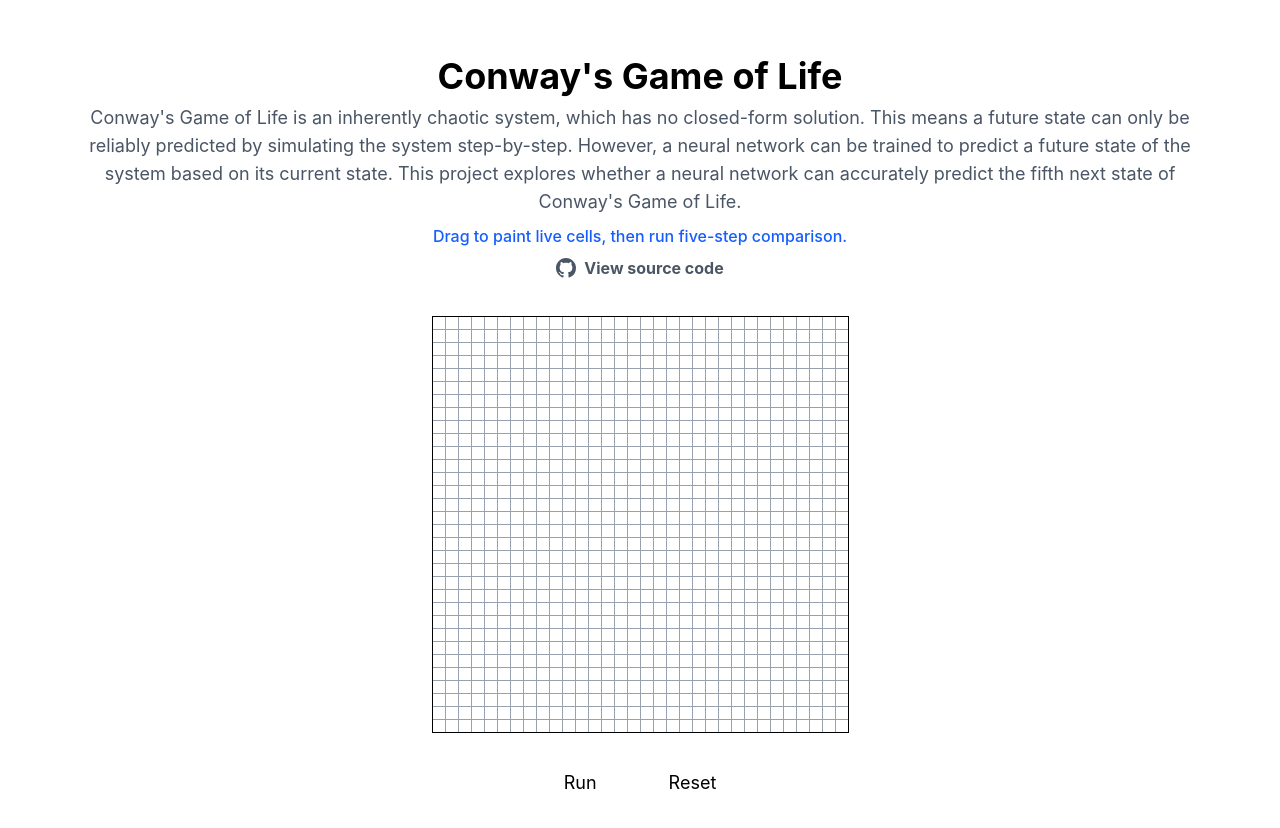
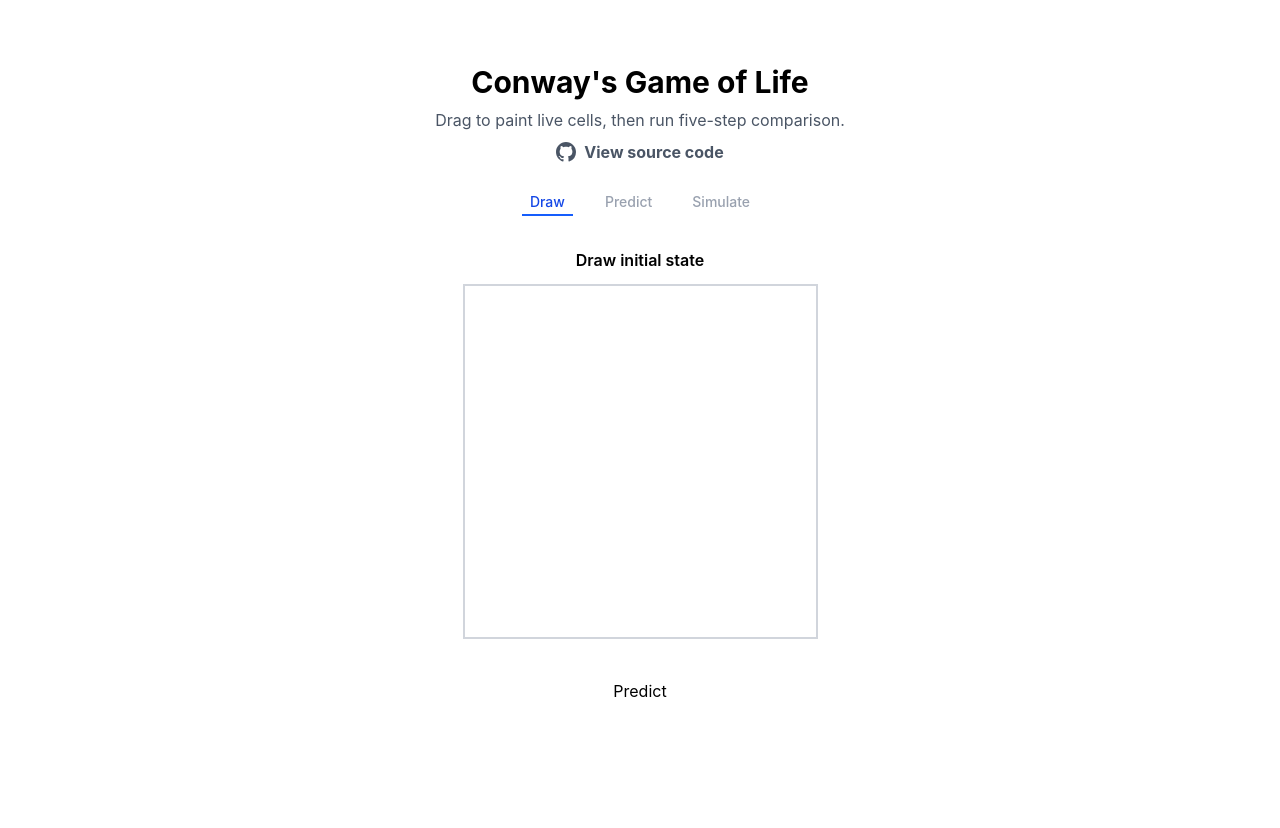
Before and after one commit to MikaVohl/game-of-life-CNN, a React (Vite) app in the folder frontend/: page / in a window 1280 px wide. Shown: the top 828 px of the page. After the commit the page ends 800 px from the top, so only its background shows below. Built offline with nearby package versions, Linux system fonts and the light colour scheme; no server answers.

Commit message:
Updated style

```diff
--- a/frontend/src/App.tsx
+++ b/frontend/src/App.tsx
@@ -1,32 +1,30 @@
-import { useState, useEffect, useRef } from "react";
+import { useState, useEffect, useRef, ChangeEvent, useMemo } from "react";
 import "./App.css";
 
-// Types & constants
+type Grid = number[][];
+const SIZE = 32;
+const STEPS = 5;
+const SIM_DELAY = 650;
+const API = import.meta.env.VITE_API_URL;
 
-type Grid = number[][];
-const GRID_SIZE = 32;
-const STEPS = 5;
-const SIM_RATE = 650
-const API_URL = import.meta.env.VITE_API_URL
-
-// UI helpers
-
-function GridBoard({
+function LifeGrid({
   grid,
-  cell = 8,
-  clickable = false,
-  onCellDown,
-  onCellEnter,
+  cell = 10,
+  interactive = false,
+  dimmed = false,
+  onDown,
+  onEnter,
 }: {
   grid: Grid;
   cell?: number;
-  clickable?: boolean;
-  onCellDown?: (r: number, c: number) => void;
-  onCellEnter?: (r: number, c: number) => void;
+  interactive?: boolean;
+  dimmed?: boolean;
+  onDown?: (r: number, c: number) => void;
+  onEnter?: (r: number, c: number) => void;
 }) {
   return (
     <div
-      className="inline-grid gap-[1px] bg-gray-400 border border-black"
+      className={`inline-grid gap-[1px] border border-2 border-gray-300 ${dimmed && "opacity-60"}`}
       style={{ gridTemplateColumns: `repeat(${grid.length}, ${cell}px)` }}
     >
       {grid.map((row, r) =>
@@ -34,11 +32,9 @@ function GridBoard({
           <div
             key={`${r}-${c}`}
             style={{ width: cell, height: cell }}
-            className={`${v ? "bg-blue-600" : "bg-white"} ${
-              clickable ? "cursor-pointer" : ""
-            }`}
-            onMouseDown={() => clickable && onCellDown?.(r, c)}
-            onMouseEnter={() => clickable && onCellEnter?.(r, c)}
+            className={v ? "bg-blue-600" : "bg-white"}
+            onMouseDown={() => interactive && onDown?.(r, c)}
+            onMouseEnter={() => interactive && onEnter?.(r, c)}
           />
         ))
       )}
@@ -46,141 +42,154 @@ function GridBoard({
   );
 }
 
-function ProgressBar({ value, max }: { value: number; max: number }) {
-  const pct = (value / max) * 100;
+function Card({ title, children, placeholder }: { title: string; children?: React.ReactNode; placeholder?: string }) {
   return (
-    <div className="mx-auto h-2 w-64 overflow-hidden rounded bg-gray-200">
-      <div
-        className="h-full bg-blue-500 transition-all duration-300"
-        style={{ width: `${pct}%` }}
-      />
+    <div className="flex flex-col items-center rounded-lg bg-white p-4 min-w-[340px]">
+      <h3 className="mb-3 font-semibold">{title}</h3>
+      {children ?? <span className="text-gray-400 italic">{placeholder}</span>}
     </div>
   );
 }
 
-function ComparisonCard({ title, children }: { title: string; children: React.ReactNode }) {
+function StepBar({ step }: { step: number }) {
+  const steps = ["Draw", "Predict", "Simulate"];
   return (
-    <div className="bg-white p-4">
-      <h2 className="mb-2 text-center font-semibold">{title}</h2>
-      <div className="flex justify-center">{children}</div>
-    </div>
+    <ol className="flex justify-center gap-6 text-sm font-medium mb-4">
+      {steps.map((s, i) => (
+        <li
+          key={s}
+          className={`px-2 pb-[2px] border-b-2 ${i === step ? "border-blue-600 text-blue-700" : "border-transparent text-gray-400"}`}
+        >
+          {s}
+        </li>
+      ))}
+    </ol>
   );
 }
 
-// Main component
+export default function App() {
+  type Stage = 0 | 1 | 2;
+  const empty = (): Grid => Array.from({ length: SIZE }, () => Array(SIZE).fill(0));
 
-export default function App() {
-  const [grid, setGrid] = useState<Grid>(
-    Array.from({ length: GRID_SIZE }, () => Array(GRID_SIZE).fill(0))
-  );
-  const [simulations, setSimulations] = useState<Grid[]>([]);
+  const [stage, setStage] = useState<Stage>(0);
+  const [grid, setGrid] = useState<Grid>(empty());
   const [prediction, setPrediction] = useState<Grid | null>(null);
-  const [stepIndex, setStepIndex] = useState(-1);
-  const [loading, setLoading] = useState(false);
-  const [isRunning, setIsRunning] = useState(false);
+  const [frames, setFrames] = useState<Grid[]>([]);
+  const [idx, setIdx] = useState(-1);
+  const [autoPlay, setAutoPlay] = useState(false);
+  const [busy, setBusy] = useState(false);
+  const [error, setError] = useState("");
 
-  // track dragging state
-  const dragging = useRef(false);
-  const dragValue = useRef(1);
-
-  // cleanup on mouse up
+  // drawing helpers
+  const drag = useRef(false);
+  const paintVal = useRef(1);
   useEffect(() => {
-    const handleMouseUp = () => {
-      dragging.current = false;
-    };
-    document.addEventListener("mouseup", handleMouseUp);
-    return () => document.removeEventListener("mouseup", handleMouseUp);
+    const up = () => (drag.current = false);
+    window.addEventListener("mouseup", up);
+    return () => window.removeEventListener("mouseup", up);
   }, []);
 
-  // cell update helper
-  const setCell = (r: number, c: number, val: number) => {
-    setGrid(prev => {
-      const next = prev.map(row => [...row]);
-      next[r][c] = val;
-      return next;
+  const setCell = (r: number, c: number, v: number) =>
+    setGrid((g) => {
+      const n = g.map((row) => [...row]);
+      n[r][c] = v;
+      return n;
     });
-  };
 
-  const handleCellDown = (r: number, c: number) => {
-    if (isRunning || stepIndex >= 0) return;
-    dragging.current = true;
-    const current = grid[r][c];
-    dragValue.current = current ? 0 : 1;
-    setCell(r, c, dragValue.current);
-  };
-
-  const handleCellEnter = (r: number, c: number) => {
-    if (dragging.current) {
-      setCell(r, c, dragValue.current);
+  // API calls
+  const predict = async () => {
+    setBusy(true);
+    try {
+      const res = await fetch(`${API}/predict`, {
+        method: "POST",
+        headers: { "Content-Type": "application/json" },
+        body: JSON.stringify({ grid }),
+      });
+      const { prediction: p } = await res.json();
+      setPrediction(p);
+      setStage(1);
+    } catch {
+      setError("Prediction failed. Try again.");
+    } finally {
+      setBusy(false);
     }
   };
 
-  const reset = () => {
-    setGrid(Array.from({ length: GRID_SIZE }, () => Array(GRID_SIZE).fill(0)));
-    setSimulations([]);
-    setPrediction(null);
-    setStepIndex(-1);
-    setIsRunning(false);
-  };
-
-  const runSimulation = async () => {
-    setLoading(true);
+  const simulate = async () => {
+    setBusy(true);
     try {
-      const simRes = await fetch(API_URL+"/simulate", {
+      const res = await fetch(`${API}/simulate`, {
         method: "POST",
         headers: { "Content-Type": "application/json" },
         body: JSON.stringify({ grid, steps: STEPS }),
       });
-      const { simulations: sims } = await simRes.json();
-      const predRes = await fetch(API_URL+"/predict", {
-        method: "POST",
-        headers: { "Content-Type": "application/json" },
-        body: JSON.stringify({ grid }),
-      });
-      const { prediction: pred } = await predRes.json();
-      setSimulations(sims);
-      setPrediction(pred);
-      setStepIndex(0);
-      setIsRunning(true);
-    } catch (err) {
-      console.error("Run error", err);
+      const { simulations } = await res.json();
+      setFrames(simulations);
+      setIdx(0);
+      setAutoPlay(true);
+      setStage(2);
+    } catch {
+      setError("Simulation failed. Try again.");
     } finally {
-      setLoading(false);
+      setBusy(false);
     }
   };
 
-  // animate
+  // autoplay
   useEffect(() => {
-    if (!isRunning) return;
-    if (stepIndex < simulations.length) {
-      // no pause for the jump from state 1→state 2
-      const delay = stepIndex === 0 ? 0 : SIM_RATE;
-      const t = setTimeout(
-        () => setStepIndex(i => i + 1),
-        delay
-      );
-      return () => clearTimeout(t);
+    if (stage !== 2 || !autoPlay) return;
+    if (idx >= frames.length - 1) {
+      setAutoPlay(false);
+      return;
     }
-    setIsRunning(false);
-  }, [isRunning, stepIndex, simulations.length]);
+    const t = setTimeout(() => setIdx((i) => i + 1), SIM_DELAY);
+    return () => clearTimeout(t);
+  }, [stage, autoPlay, idx, frames.length]);
 
-  const currentGrid: Grid =
-    stepIndex < 0
-    ? grid
-    : stepIndex < simulations.length
-    ? simulations[stepIndex]
-  : grid;
+  // manual controls
+  const hop = (d: number) => {
+    setIdx((i) => Math.min(Math.max(i + d, 0), frames.length - 1));
+    setAutoPlay(false);
+  };
+  const onSlider = (e: ChangeEvent<HTMLInputElement>) => {
+    setIdx(Number(e.target.value));
+    setAutoPlay(false);
+  };
+
+  // reset
+  const reset = () => {
+    setGrid(empty());
+    setPrediction(null);
+    setFrames([]);
+    setIdx(-1);
+    setStage(0);
+    setError("");
+    setAutoPlay(false);
+  };
+
+  const leftGrid = stage === 2 ? frames[Math.max(0, idx)] : grid;
+
+  const matchPct = useMemo(() => {
+    if (stage !== 2 || !prediction || frames.length === 0) return null;
+    const finalSim = frames[frames.length - 1];
+    let same = 0;
+    for (let r = 0; r < SIZE; r++) {
+      for (let c = 0; c < SIZE; c++) {
+        if (finalSim[r][c] === prediction[r][c]) same++;
+      }
+    }
+    return Math.round((same / (SIZE * SIZE)) * 100);
+  }, [stage, frames, prediction]);
+
+  const simulationFinished = stage === 2 && idx >= frames.length - 1 && !autoPlay;
 
   return (
-    <main className="w-full px-4 sm:px-6 lg:px-8 space-y-8 py-6">
+    <div className="max-w-5xl mx-auto px-4 py-8 space-y-6">
       <header className="text-center space-y-2">
-        <h1 className="text-4xl font-bold">
+        <h1 className="text-3xl font-bold">
           Conway's Game of Life
         </h1>
-        <p className="text-lg text-gray-600">
-          Conway's Game of Life is an inherently chaotic system, which has no closed-form solution. This means a future state can only be reliably predicted by simulating the system step-by-step. However, a neural network can be trained to predict a future state of the system based on its current state. This project explores whether a neural network can accurately predict the fifth next state of Conway's Game of Life.
-        </p>
-        <p className="mt-2 text-base font-medium text-blue-600">
+        <p className="mt-2 text-base text-gray-600">
           Drag to paint live cells, then run five-step comparison.
         </p>
         <a
@@ -216,56 +225,94 @@ export default function App() {
           View source code
         </a>
       </header>
+      {error.trim() && <div className="bg-red-100 text-red-700 p-3 rounded">{error}</div>}
 
-      <section className="overflow-x-auto flex justify-center mb-6">
-        <GridBoard
-          grid={currentGrid}
-          cell={12}
-          clickable={!isRunning && stepIndex < 0}
-          onCellDown={handleCellDown}
-          onCellEnter={handleCellEnter}
-        />
-      </section>
+      <StepBar step={stage} />
 
-      <section className="space-y-4">
-        {(loading || isRunning) && (
-          <ProgressBar
-          value={loading ? 1 : stepIndex + 1}
-          max={loading ? STEPS : simulations.length}
+      <div className="flex flex-wrap justify-center gap-6">
+        {/* Left card */}
+        <Card title={stage === 0 ? "Draw initial state" : "Simulation"}>
+          <LifeGrid
+            grid={leftGrid}
+            interactive={stage === 0 && !busy}
+            dimmed={stage > 0}
+            onDown={(r, c) => {
+              if (busy || stage !== 0) return;
+              drag.current = true;
+              paintVal.current = grid[r][c] ? 0 : 1;
+              setCell(r, c, paintVal.current);
+            }}
+            onEnter={(r, c) => drag.current && stage === 0 && setCell(r, c, paintVal.current)}
           />
+
+          {/* playback controls */}
+          {stage === 2 && (
+            <div className="mt-4 flex flex-col items-center gap-3">
+              <input
+                className="w-64 accent-blue-600"
+                type="range"
+                min={0}
+                max={frames.length - 1}
+                value={idx}
+                onChange={onSlider}
+              />
+              <div className="flex items-center gap-3">
+                <button className="btn-gray px-3" disabled={idx === 0} onClick={() => hop(-1)}>
+                  ◀
+                </button>
+                {autoPlay ? (
+                  <button className="btn-gray px-4" onClick={() => setAutoPlay(false)}>
+                    ❚❚ Pause
+                  </button>
+                ) : (
+                  <button className="btn-gray px-4" onClick={() => setAutoPlay(true)}>
+                    ▶ Play
+                  </button>
+                )}
+                <button className="btn-gray px-3" disabled={idx === frames.length - 1} onClick={() => hop(1)}>
+                  ▶
+                </button>
+                <span className="text-sm text-gray-600">
+                  Frame {idx + 1}/{frames.length}
+                </span>
+              </div>
+            </div>
+          )}
+        </Card>
+
+        {/* Right card */}
+        {stage !== 0 && (
+          <Card title="Neural Network Prediction" placeholder="(awaiting prediction…)">
+            {prediction && <LifeGrid grid={prediction} />}
+          </Card>
         )}
-        <div className="flex justify-center gap-6">
-          <button
-            className="btn-primary px-6 py-3 text-lg"
-            disabled={loading || isRunning}
-            onClick={runSimulation}
-          >
-          {loading
-            ? `Step 1/${STEPS}`
-            : isRunning
-            ? `Step ${Math.min(stepIndex + 1, simulations.length)}/${simulations.length}`
-            : "Run"}
+      </div>
+
+      {/* accuracy banner */}
+      {simulationFinished && matchPct !== null && (
+        <div className="text-xl text-center font-bold text-green-500">
+          {matchPct}% pixel match
+        </div>
+      )}
+
+      {/* Action buttons */}
+      <div className="flex justify-center gap-4">
+        {stage === 0 && (
+          <button disabled={busy} onClick={predict} className="btn-primary">
+            {busy ? "Predicting…" : "Predict"}
           </button>
-          <button
-            className="btn-secondary px-6 py-3 text-lg"
-            disabled={isRunning || loading}
-            onClick={reset}
-          >
-            Reset
+        )}
+        {stage === 1 && (
+          <button disabled={busy} onClick={simulate} className="btn-blue">
+            {busy ? "Loading…" : "Simulate"}
           </button>
-        </div>
-      </section>
-
-      {stepIndex >= simulations.length && prediction && (
-        <section className="grid gap-6 lg:grid-cols-2 overflow-x-auto">
-          <ComparisonCard title="Simulation (step 5)">
-            <GridBoard grid={simulations[simulations.length - 1]} cell={8} />
-          </ComparisonCard>
-          <ComparisonCard title="CNN Prediction">
-            <GridBoard grid={prediction} cell={8} />
-          </ComparisonCard>
-        </section>
-      )}
-    </main>
+        )}
+        {simulationFinished && (
+          <button onClick={reset} className="btn-secondary">
+            Start over
+          </button>
+        )}
+      </div>
+    </div>
   );
 }
```
